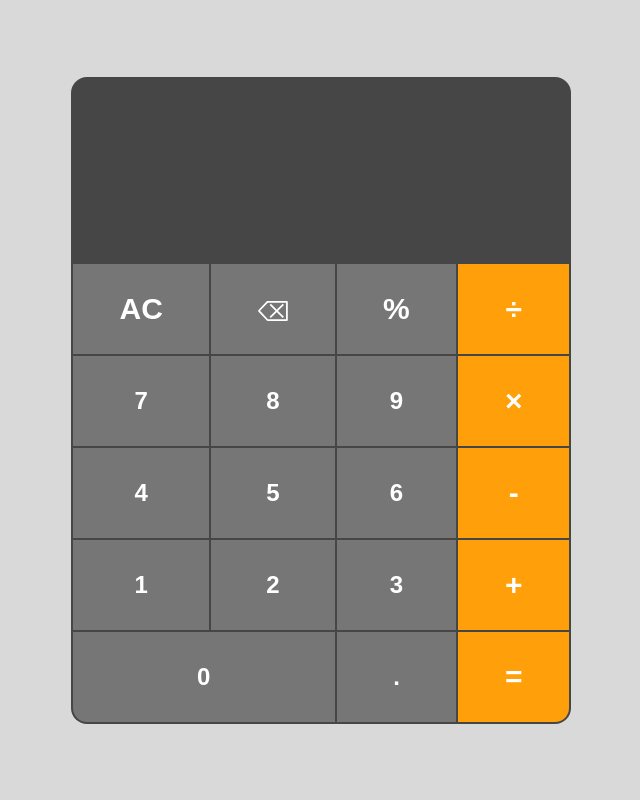
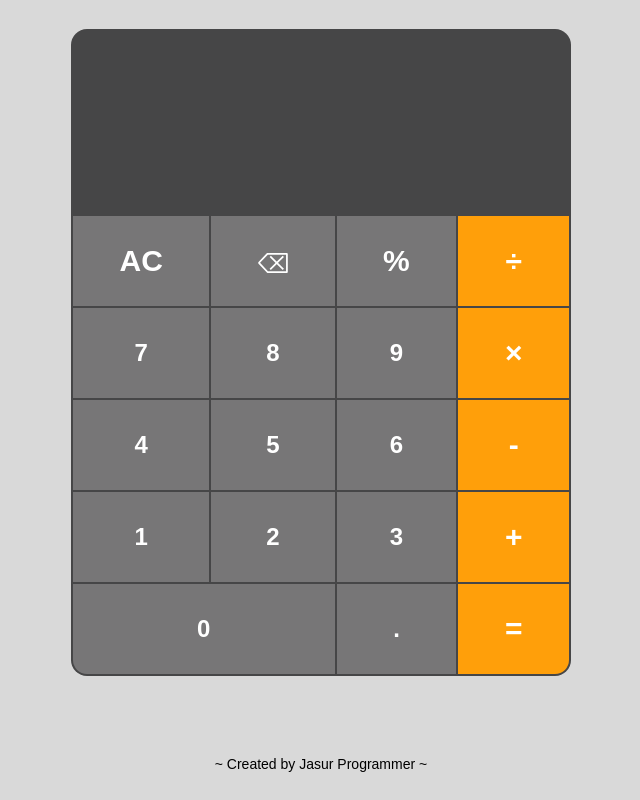
Before and after one commit to jasurumarov/calculator, a plain HTML site: page index.html in a window 1280 px wide. Shown: the whole page, without its empty margins (319-959 px from the left). Drawn offline with Linux system fonts and the light colour scheme.

Commit message:
added creator name

```diff
--- a/index.html
+++ b/index.html
@@ -31,6 +31,7 @@
             <button onclick="calculate()" class="func">=</button>
         </div>
     </div>
+    <p>~ Created by Jasur Programmer ~</p>
     <script src="./js/main.js"></script>
 </body>
 </html>
--- a/scss/style.scss
+++ b/scss/style.scss
@@ -65,6 +65,11 @@ body {
             }
         }
     }
+
+    p {
+        margin-top: 80px;
+        font-size: 14px;
+    }
 }
 
 @media (max-width: 540px) {
```
Also changed, not shown: scss/style.css, 1 other file.
